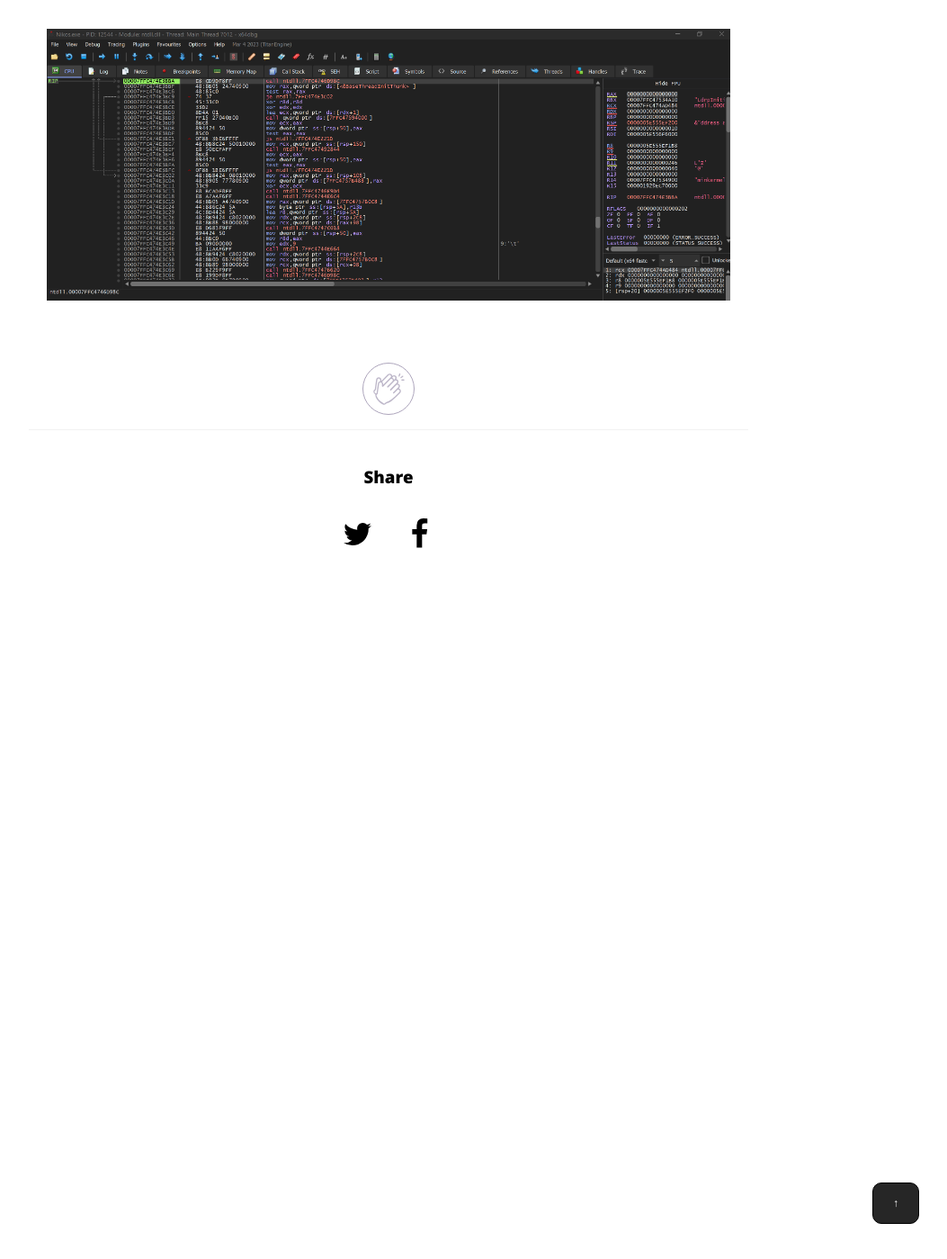
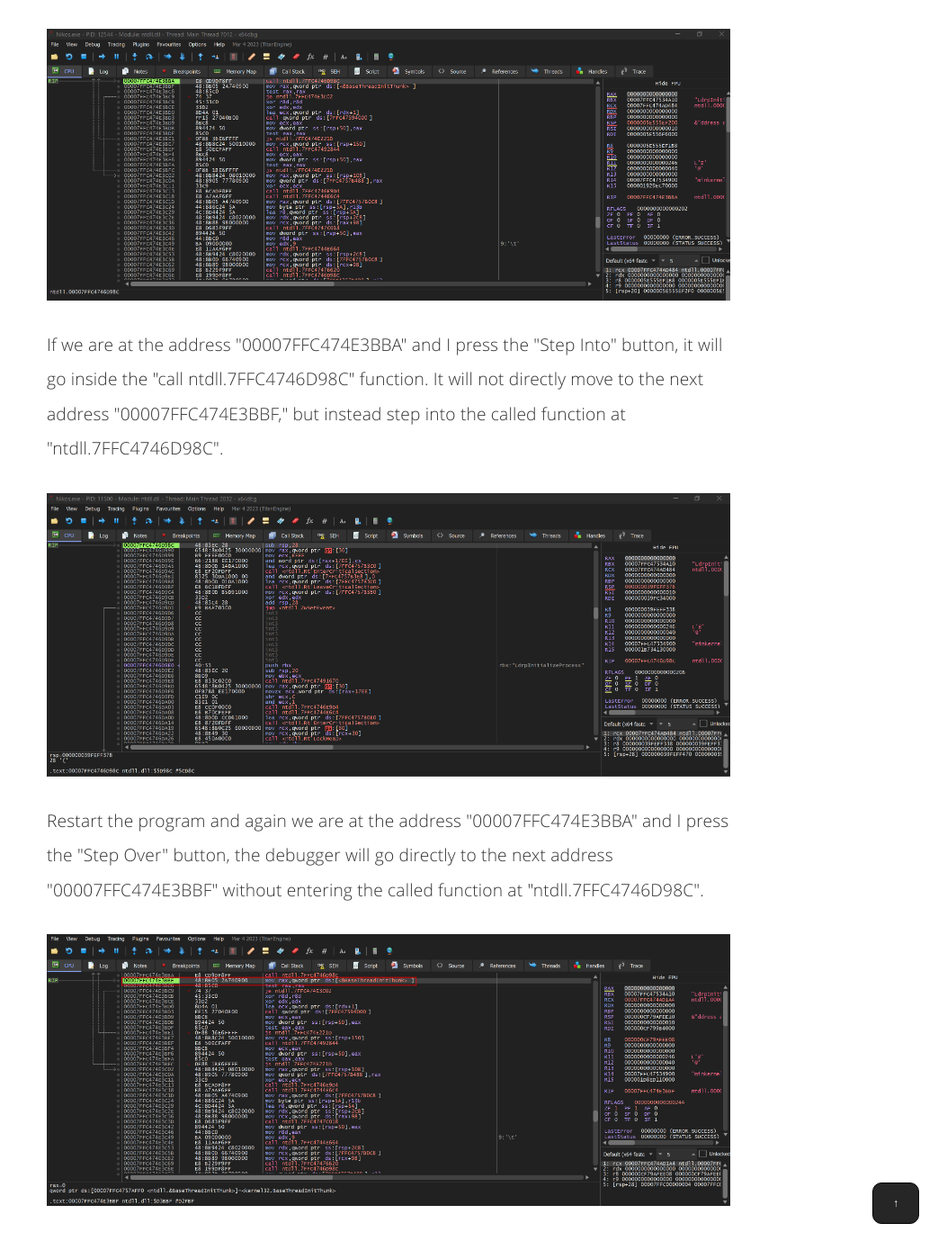
Before and after one commit to nickvourd/nickvourd.github.io, a Jekyll site: the page built from _posts/2023-10-18-x64dbg-intro.md, in a window 1280 px wide and 1400 px high, scrolled down 6926 px. Shown: the whole window at 90% size, without its empty margins (208-1261 px from the left). Built offline with Jekyll 4.4.1, drawn with Linux system fonts in a browser that asks for light colours.

Commit message:
Edit 2023-10-18 x64dbg (My first baby steps)

```diff
--- a/_posts/2023-10-18-x64dbg-intro.md
+++ b/_posts/2023-10-18-x64dbg-intro.md
@@ -409,8 +409,15 @@
 
 <p>If we open x64dbg and load the PE file, it will be analyzed.</p>
 
-<img src="/assets/img/post-img/18-10-2023/x64dbg-Load-PE.png" class="post-images" alt="x64dbg  Load PE">
+<img src="/assets/img/post-img/18-10-2023/x64dbg-Load-PE.png" class="post-images" alt="x64dbg Load PE">
 
+<p>If we are at the address "00007FFC474E3BBA" and I press the "Step Into" button, it will go inside the "call ntdll.7FFC4746D98C" function. It will not directly move to the next address "00007FFC474E3BBF," but instead step into the called function at "ntdll.7FFC4746D98C".</p>
+
+<img src="/assets/img/post-img/18-10-2023/x64dbg-Step-Into.png" class="post-images" alt="x64dbg Step into">
+
+<p>Restart the program and again we are at the address "00007FFC474E3BBA" and I press the "Step Over" button, the debugger will go directly to the next address "00007FFC474E3BBF" without entering the called function at "ntdll.7FFC4746D98C".</p>
+
+<img src="/assets/img/post-img/18-10-2023/x64dbg-Step-Over.png" class="post-images" alt="x64dbg Step Over">
 
 <br />
 <div align="center">
```
